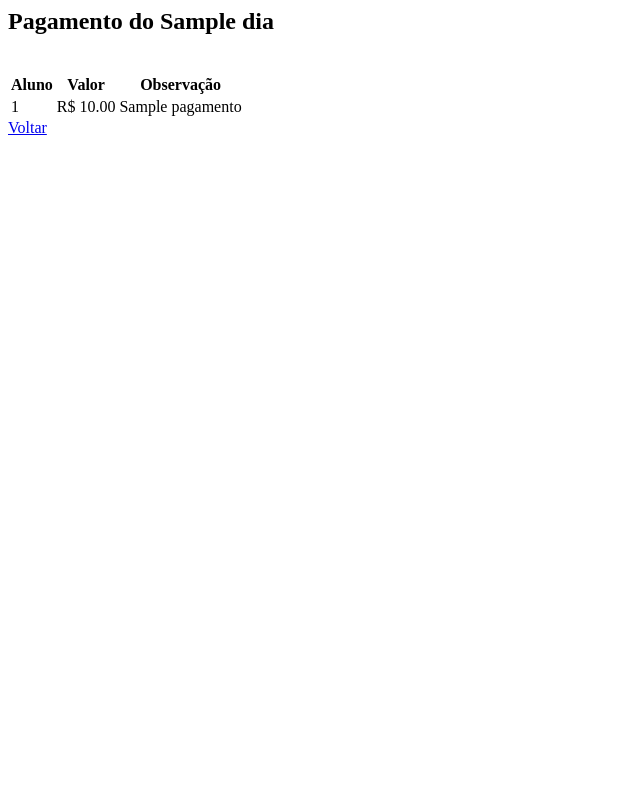
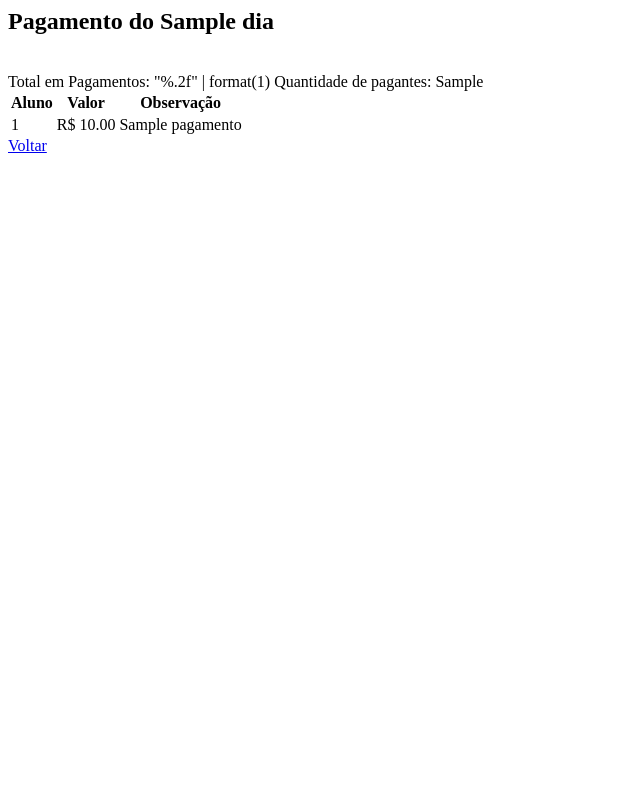
Before and after one commit to janilsonmathias-alt/Sistema-Academia, a Python web app: template templates/resumo_dia.html in a window 1280 px wide. Shown: the whole page, without its empty margins (0-640 px from the left). Run offline with Jinja, Linux system fonts and the light colour scheme; the template is opened without the code that fills it: most values are stand-ins (such as "Sample title", 1, 10 or a date in 2020).

Commit message:
Add total payments and quantity of payers to summary

```diff
--- a/templates/resumo_dia.html
+++ b/templates/resumo_dia.html
@@ -15,5 +15,7 @@
   {% endfor %}
 
   <br>
+  Total em Pagamentos: "%.2f" | format({{ total_arrecadado }})
+  Quantidade de pagantes: {{ quantidade_pagamentos }}
 </table>
 <a href="/resumo">Voltar</a>
```
